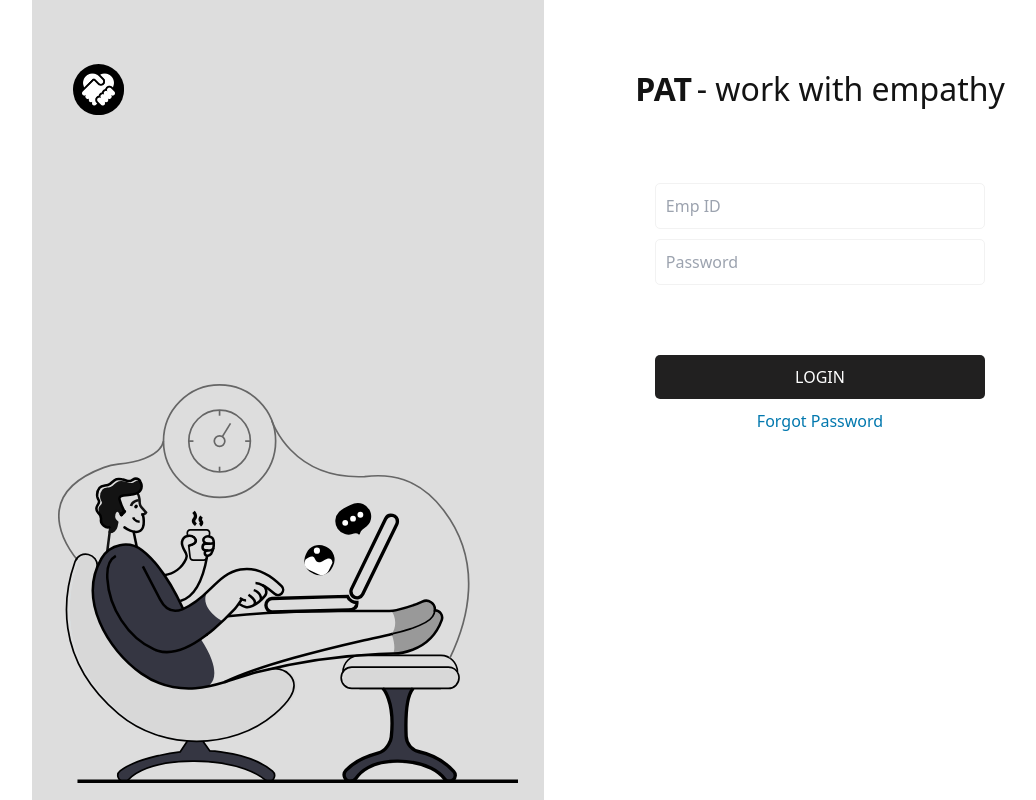
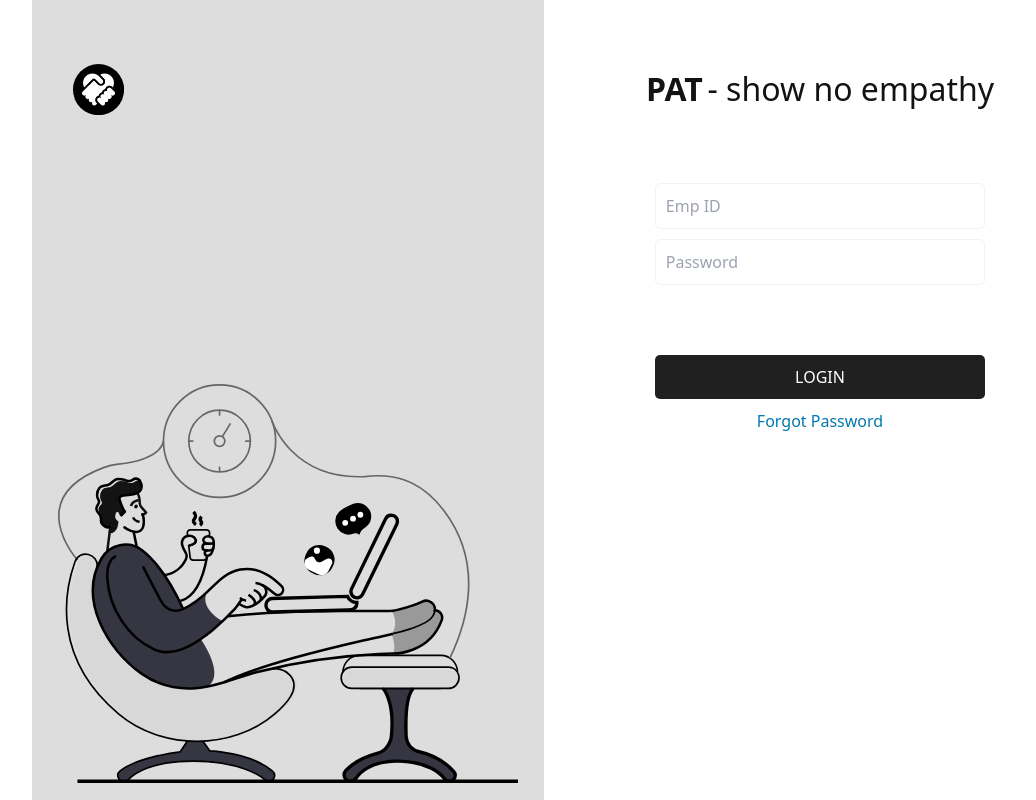
Before and after one commit to soaron-co/soaron-co.github.io, a Next.js app: page /Login in a window 1280 px wide. Shown: the whole page, without its empty margins (96-1132 px from the left). Built offline with nearby package versions, Linux system fonts and the light colour scheme.

Commit message:
Update Login.js

```diff
--- a/pages/Login.js
+++ b/pages/Login.js
@@ -25,7 +25,7 @@ function Login() {
       <form className={styles.content}>
         <div className={styles.usercontent}>
           <div className={styles.pat}>PAT </div>
-          <div> - work with empathy</div>
+          <div> - show no empathy</div>
         </div>
         <div className={styles.user_input}>
           <input type="text" placeholder="Emp ID" />
```
